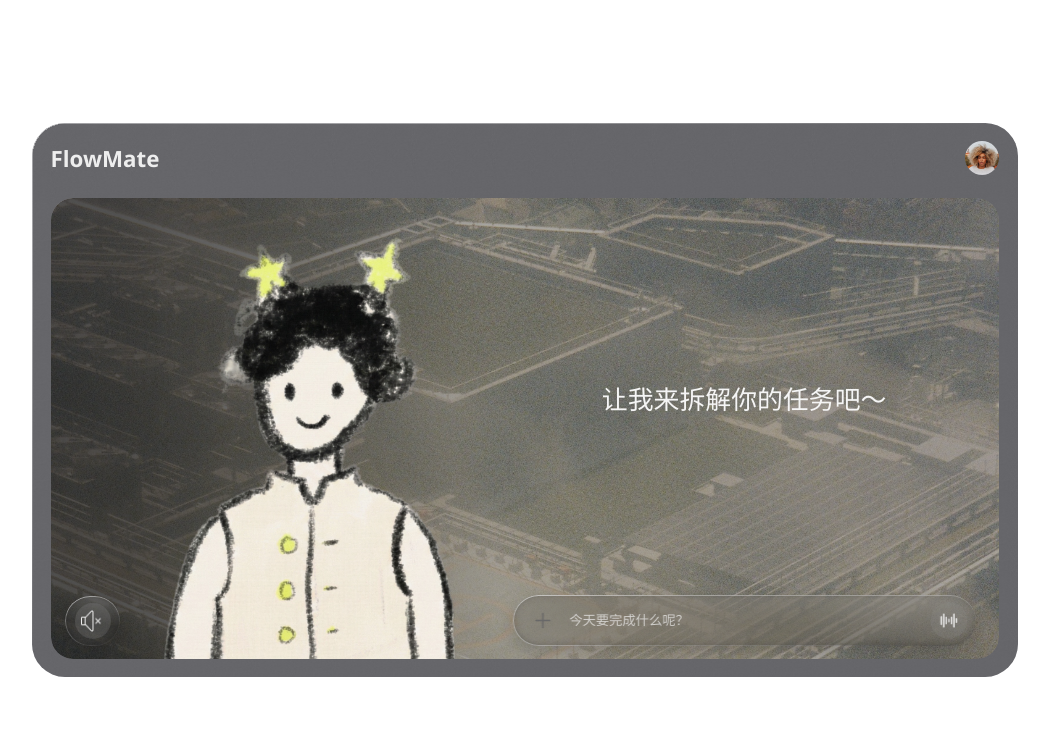
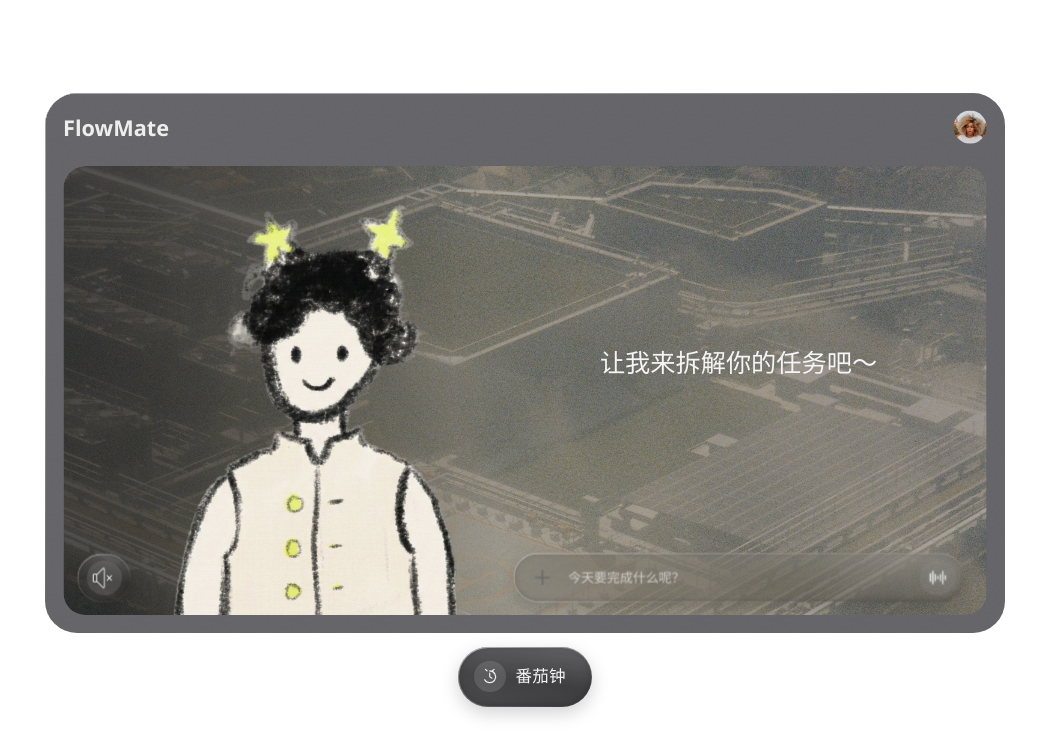
Before and after one commit to TannhauserPluto/FlowMate, a React (Vite) app: page / in a window 1280 px wide. Shown: the top 756 px of the page, without its empty margins (115-1164 px from the left). Built offline with nearby package versions, Linux system fonts and the light colour scheme.

Commit message:
f_ab页按钮b页时钟_p1第六次提交

```diff
--- a/src/renderer/App.tsx
+++ b/src/renderer/App.tsx
@@ -1,6 +1,7 @@
 import React, { useEffect, useLayoutEffect, useRef, useState } from 'react';
 import UiScaleFrame from './components/UiScaleFrame';
 import VoiceInput from './components/VoiceInput';
+import ActionFloatingBtn from './components/ActionFloatingBtn';
 import imgAudioWave from './assets/figma/audio-wave.png';
 import imgPlusMath from './assets/figma/plus.png';
 import imgGemini from './assets/figma/gemini.png';
@@ -17,7 +18,8 @@ type TodoItem = {
 };
 
 const App: React.FC = () => {
-  const [isTaskRunning, setIsTaskRunning] = useState(false);
+  const [currentView, setCurrentView] = useState<'home' | 'task'>('home');
+  const isTaskRunning = currentView === 'task';
   const [todoItems, setTodoItems] = useState<TodoItem[]>([
     { id: 'todo-1', text: '明确论文基本信息' },
     { id: 'todo-2', text: '头脑风暴 3–5 个可写选题' },
@@ -33,7 +35,15 @@ const App: React.FC = () => {
   const donePositions = useRef(new Map<string, DOMRect>());
 
   const activateTaskRunning = () => {
-    if (!isTaskRunning) setIsTaskRunning(true);
+    if (currentView !== 'task') setCurrentView('task');
+  };
+
+  const handleGoToTimerConfig = () => {
+    console.log('go to timer config');
+  };
+
+  const handleStartWork = () => {
+    console.log('start work');
   };
 
   const animateList = (
@@ -117,6 +127,7 @@ const App: React.FC = () => {
 
   return (
     <div className="app-shell">
+      <div className="app-layout">
         <UiScaleFrame>
           <div
             className={`window ${isTaskRunning ? 'is-task-running' : ''}`}
@@ -255,6 +266,12 @@ const App: React.FC = () => {
             </div>
           </div>
         </UiScaleFrame>
+        <ActionFloatingBtn
+          currentView={currentView}
+          onGoToTimerConfig={handleGoToTimerConfig}
+          onStartWork={handleStartWork}
+        />
+      </div>
     </div>
   );
 };
--- /dev/null
+++ b/src/renderer/components/ActionFloatingBtn.tsx
@@ -0,0 +1,69 @@
+import React from 'react';
+
+type ActionFloatingBtnProps = {
+  currentView: 'home' | 'task';
+  onGoToTimerConfig: () => void;
+  onStartWork: () => void;
+};
+
+const ActionFloatingBtn: React.FC<ActionFloatingBtnProps> = ({
+  currentView,
+  onGoToTimerConfig,
+  onStartWork,
+}) => {
+  const isHome = currentView === 'home';
+  const label = isHome ? '番茄钟' : '开始工作';
+  const handleClick = isHome ? onGoToTimerConfig : onStartWork;
+
+  return (
+    <button
+      type="button"
+      className="action-fab glass-widget glass-widget--border glass-widget-surface"
+      onClick={handleClick}
+      aria-label={label}
+    >
+      <span className="action-fab__icon" aria-hidden="true">
+        {isHome ? (
+          <svg viewBox="0 0 24 24" role="presentation">
+            <path
+              d="M12 4a8 8 0 1 1-6.93 12.02"
+              fill="none"
+              stroke="currentColor"
+              strokeWidth="1.6"
+              strokeLinecap="round"
+            />
+            <path
+              d="M8.2 3.8 6.1 1.8M15.8 3.8l2.1-2M12 7v5l3 2"
+              fill="none"
+              stroke="currentColor"
+              strokeWidth="1.6"
+              strokeLinecap="round"
+              strokeLinejoin="round"
+            />
+          </svg>
+        ) : (
+          <svg viewBox="0 0 24 24" role="presentation">
+            <path
+              d="M6 3h8l4 4v14H6z"
+              fill="none"
+              stroke="currentColor"
+              strokeWidth="1.6"
+              strokeLinecap="round"
+              strokeLinejoin="round"
+            />
+            <path
+              d="M14 3v5h5M8.5 12h7M8.5 16h7"
+              fill="none"
+              stroke="currentColor"
+              strokeWidth="1.6"
+              strokeLinecap="round"
+            />
+          </svg>
+        )}
+      </span>
+      <span className="action-fab__label">{label}</span>
+    </button>
+  );
+};
+
+export default ActionFloatingBtn;
--- a/src/renderer/components/TimeWheelPicker.tsx
+++ b/src/renderer/components/TimeWheelPicker.tsx
@@ -4,6 +4,7 @@ const ITEM_HEIGHT = 44;
 const VIEW_HEIGHT = 160;
 const COLUMN_WIDTH = 56;
 const LOOP_REPEAT = 18;
+const WHEEL_COOLDOWN = 100;
 
 const buildRange = (count: number) => Array.from({ length: count }, (_, i) => i);
 const DIGITS_0_9 = buildRange(10);
@@ -22,6 +23,7 @@ const WheelColumn: React.FC<WheelColumnProps> = ({ label, values, value, onChang
   const animRef = useRef<number | null>(null);
   const activeIndexRef = useRef<number>(0);
   const lastValueRef = useRef<number>(value);
+  const lastWheelRef = useRef<number>(0);
   const padding = (VIEW_HEIGHT - ITEM_HEIGHT) / 2;
   const list = useMemo(() => {
     const total = values.length * LOOP_REPEAT;
@@ -71,21 +73,14 @@ const WheelColumn: React.FC<WheelColumnProps> = ({ label, values, value, onChang
     smoothScrollTo(node, targetTop);
   };
 
-  const handleWheel: React.WheelEventHandler<HTMLDivElement> = (event) => {
-    event.preventDefault();
-    event.stopPropagation();
+  const applyStep = (direction: 1 | -1) => {
     const node = columnRef.current;
     if (!node) return;
-    const delta = Math.abs(event.deltaY) >= Math.abs(event.deltaX) ? event.deltaY : event.deltaX;
-    if (delta === 0) return;
-    const direction = delta > 0 ? 1 : -1;
-    const nextIndex = activeIndexRef.current + direction;
-    const valueIndex = ((nextIndex % values.length) + values.length) % values.length;
-    const recenteredIndex = baseIndex + valueIndex;
-    const targetIndex = nextIndex < values.length || nextIndex > values.length * (LOOP_REPEAT - 1)
-      ? recenteredIndex
-      : nextIndex;
-    const nextValue = values[valueIndex];
+    const currentValueIndex = values.indexOf(lastValueRef.current);
+    const safeIndex = currentValueIndex >= 0 ? currentValueIndex : 0;
+    const nextValueIndex = (safeIndex + direction + values.length) % values.length;
+    const targetIndex = baseIndex + nextValueIndex;
+    const nextValue = values[nextValueIndex];
     activeIndexRef.current = targetIndex;
     setActiveIndex(targetIndex);
     if (nextValue !== lastValueRef.current) {
@@ -112,7 +107,22 @@ const WheelColumn: React.FC<WheelColumnProps> = ({ label, values, value, onChang
   }, [value, values, baseIndex]);
 
   useEffect(() => {
+    const node = columnRef.current;
+    if (!node) return;
+    const handleWheel = (event: WheelEvent) => {
+      event.preventDefault();
+      event.stopPropagation();
+      const now = Date.now();
+      if (now - lastWheelRef.current < WHEEL_COOLDOWN) return;
+      lastWheelRef.current = now;
+      const delta = Math.abs(event.deltaY) >= Math.abs(event.deltaX) ? event.deltaY : event.deltaX;
+      if (delta === 0) return;
+      const direction: 1 | -1 = delta > 0 ? 1 : -1;
+      applyStep(direction);
+    };
+    node.addEventListener('wheel', handleWheel, { passive: false });
     return () => {
+      node.removeEventListener('wheel', handleWheel);
       if (rafRef.current) cancelAnimationFrame(rafRef.current);
       if (animRef.current) cancelAnimationFrame(animRef.current);
     };
@@ -150,7 +160,6 @@ const WheelColumn: React.FC<WheelColumnProps> = ({ label, values, value, onChang
         paddingTop: padding,
         paddingBottom: padding,
       }}
-      onWheel={handleWheel}
       onScroll={handleScroll}
       onMouseUp={snapToNearest}
       onTouchEnd={snapToNearest}
--- a/src/renderer/components/UiScaleFrame.tsx
+++ b/src/renderer/components/UiScaleFrame.tsx
@@ -16,7 +16,7 @@ type UiScaleFrameProps = {
 const DESIGN_WIDTH = 985.766;
 const DESIGN_HEIGHT = 554.493;
 const ASPECT_RATIO = DESIGN_WIDTH / DESIGN_HEIGHT;
-const MIN_WIDTH = 380;
+const MIN_WIDTH = 440;
 const MAX_WIDTH = 1600;
 const MIN_HEIGHT = Math.round(MIN_WIDTH / ASPECT_RATIO);
 const MAX_HEIGHT = Math.round(MAX_WIDTH / ASPECT_RATIO);
@@ -90,6 +90,7 @@ const UiScaleFrame: React.FC<UiScaleFrameProps> = ({ children }) => {
       const { width, height } = frameRef.current.getBoundingClientRect();
       const scale = Math.min(width / DESIGN_WIDTH, height / DESIGN_HEIGHT);
       frameRef.current.style.setProperty('--ui-scale', String(scale));
+      frameRef.current.parentElement?.style.setProperty('--ui-scale', String(scale));
     };
 
     updateScale();
--- a/src/renderer/styles/index.css
+++ b/src/renderer/styles/index.css
@@ -37,15 +37,25 @@ body {
 .app-shell {
   position: fixed;
   inset: 0;
-  display: grid;
-  place-items: center;
+  display: flex;
+  align-items: center;
+  justify-content: center;
   padding: 24px;
   z-index: 999;
 }
 
+.app-layout {
+  display: flex;
+  flex-direction: column;
+  align-items: center;
+  justify-content: center;
+  gap: 0;
+}
+
 .app-frame {
-  width: min(92vw, 985.766px);
-  max-height: 92vh;
+  --frame-ratio: 1.777;
+  width: min(90vw, 960px, calc(72vh * var(--frame-ratio)));
+  max-height: 72vh;
   aspect-ratio: 985.766 / 554.493;
   --glass-radius: calc(33px * var(--ui-scale, 1));
   border-radius: var(--glass-radius);
@@ -55,7 +65,7 @@ body {
   --glass-border-top-fade: 40%;/*上边：改 --glass-border-top-fade（数值越大，渐变越慢）*/
   --glass-border-left-fade: 30%;/*左边：改 --glass-border-left-fade（数值越大，渐变越慢）*/
   --glass-fill-angle: 315deg;
-  background: rgba(69, 69, 74, 0.85);
+  background: rgba(69, 69, 74, 0.85);/*主页面背景*/
   backdrop-filter: blur(80px) saturate(200%);
   -webkit-backdrop-filter: blur(80px) saturate(200%);
   display: flex;
@@ -1136,6 +1146,47 @@ body {
   background: rgba(255, 255, 255, 0.9);
 }
 
+/* floating action button */
+.action-fab {
+  position: relative;
+  --glass-widget-bg: rgba(30, 30, 34, 0.85);
+  margin-top: calc(14px * var(--ui-scale, 1));
+  height: calc(62px * var(--ui-scale, 1));
+  padding: 0 calc(27px * var(--ui-scale, 1)) 0 calc(17px * var(--ui-scale, 1));
+  border: none;
+  border-radius: 999px;
+  display: inline-flex;
+  align-items: center;
+  gap: 10px;
+  color: rgba(255, 255, 255, 0.95);
+  font-size: calc(17px * var(--ui-scale, 1));
+  font-family: 'PingFang HK', 'PingFang SC', 'Segoe UI', sans-serif;
+  cursor: pointer;
+  -webkit-app-region: no-drag;
+  z-index: 9;
+}
+
+.action-fab__icon {
+  width: calc(32px * var(--ui-scale, 1));
+  height: calc(32px * var(--ui-scale, 1));
+  border-radius: 999px;
+  display: grid;
+  place-items: center;
+  background: rgba(255, 255, 255, 0.12);
+  color: rgba(255, 255, 255, 0.9);
+}
+
+.action-fab__icon svg {
+  width: calc(18px * var(--ui-scale, 1));
+  height: calc(18px * var(--ui-scale, 1));
+  display: block;
+}
+
+.action-fab__label {
+  letter-spacing: 0.2px;
+  white-space: nowrap;
+}
+
 /* time wheel picker */
 .countdown {
   position: absolute;
```
Lines whose indentation alone changed are shown as unchanged.
